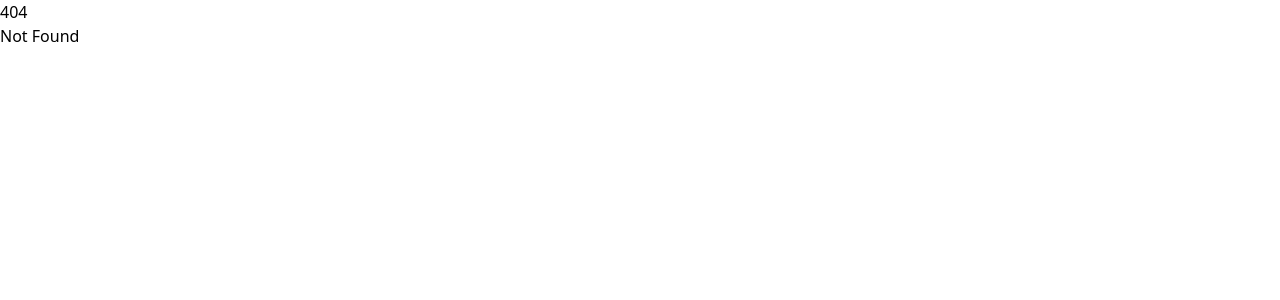
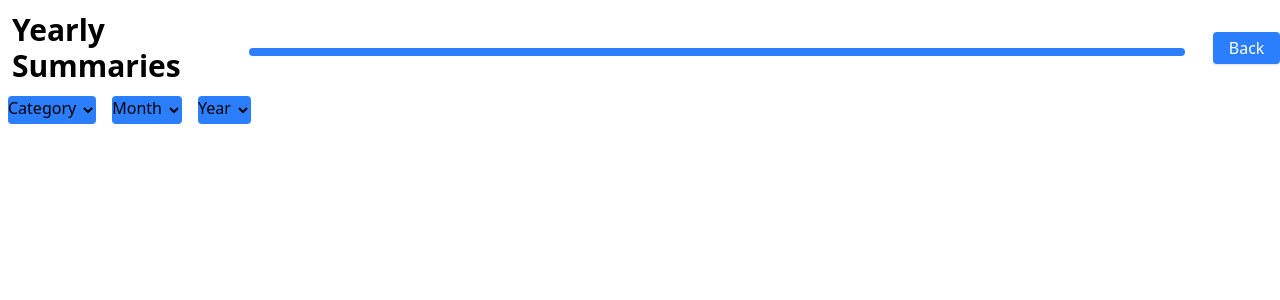
Before and after one commit to RockShwa/WebBudgetizer, a SvelteKit app: page /yearlySummaries in a window 1280 px wide. Before the commit this address had no page. Shown: the top 300 px of the page. Built offline with nearby package versions, Linux system fonts and the light colour scheme.

Commit message:
adding finished wireframes kind of :sk

```diff
--- a/src/routes/+page.svelte
+++ b/src/routes/+page.svelte
@@ -3,6 +3,10 @@
     import Todo from "../components/example/Todo.svelte";
     import {todos} from "../stores/todoStore.ts";
 </script>
+
+<head>
+    <title>Dashboard</title>
+</head>
 
 <main>
     <h1 class="text-2xl font-bold text-center text-gray-800 md:text-3xl my-6">FreeBudgetPro</h1>
--- /dev/null
+++ b/src/routes/manageCategories/+page.svelte
@@ -0,0 +1,35 @@
+<head>
+    <title>Manage Categories</title>
+</head>
+
+<div class="button">
+    <button class="w-20 shadow-sm rounded bg-blue-500 hover:bg-blue-600 text-white py-1">Back</button>
+</div>
+
+<style>
+    .button {
+        display: flex;
+        justify-content: flex-end;
+        margin: 3px;
+    }
+</style>
+
+<script>
+    let todo = '';
+</script>
+
+<form class="my-6">
+    <label class="font-bold text-gray-800 m-3" for="todo">Add Category</label>
+    <div class="flex flex-row text-sm mb-2">
+        <!-- bind todo value inside input (to store the variable there)-->
+        <input type="text" bind:value={todo} name="todo" placeholder="Food"
+        class="appearance-none shadow-sm border border-gray-200 p-2 focus:outline-non focus:border-gray-500
+        rounded-lg"/>
+        <button type="submit" class="w-auto shadow-sm rounded bg-blue-500 hover:bg-blue-600 text-white py-2 px-4 m-2">Add</button>
+    </div>
+
+</form>
+
+<div class="table">
+    <!-- will be generated by JavaScript -->
+</div>
--- /dev/null
+++ b/src/routes/manageGoals/+page.svelte
@@ -0,0 +1,22 @@
+<head>
+    <title>Manage Goals</title>
+</head>
+
+<div class="button">
+    <button class="w-20 shadow-sm rounded bg-blue-500 hover:bg-blue-600 text-white py-1">Back</button>
+</div>
+
+<style>
+    .button {
+        display: flex;
+        justify-content: flex-end;
+        margin: 3px;
+    }
+    .table {
+
+    }
+</style>
+
+<table>
+ <!-- will be generated by JavaScript -->
+</table>
--- /dev/null
+++ b/src/routes/monthlySummaries/+page.svelte
@@ -0,0 +1,28 @@
+<head>
+    <title>Monthly Summaries</title>
+</head>
+
+<div class="flex flex-col">
+    <div class="flex flex-row items-center">
+        <h1 class="text-3xl p-3 font-bold">
+            Monthly Summaries
+        </h1>
+        <div class="w-280 h-2 rounded-2xl bg-blue-500 mt-2"></div>
+        <button class="w-20 shadow-sm rounded bg-blue-500 hover:bg-blue-600 text-white py-1 ml-4">Back</button>
+    </div>
+
+    <div class="flex flex-row items-center">
+
+        <label for="month" class="rounded-l bg-blue-500 h-7 ml-2">Month</label>
+        <select id="month" class="rounded-r bg-blue-500 h-7 mr-2"></select>
+
+        <label for="year" class="rounded-l bg-blue-500 h-7 ml-2">Year</label>
+        <select id="year" class=" rounded-r bg-blue-500 h-7 mr-2"></select>
+    </div>
+
+    <!-- Will implement Chart with TS later -->
+    <canvas id="lineChart" style="width:100%;max-width:700px"></canvas>
+
+    <!-- Will implement Chart with TS later -->
+    <canvas id="piChart" style="width:100%;max-width:700px"></canvas>
+</div>
--- a/src/routes/transactions/+page.svelte
+++ b/src/routes/transactions/+page.svelte
@@ -1,3 +1,7 @@
+<head>
+    <title>Transactions</title>
+</head>
+
 <div class="button-row">
     <button class="button">Manage Categories</button>
     <button class="button">Manage Goals</button>
--- /dev/null
+++ b/src/routes/yearlySummaries/+page.svelte
@@ -0,0 +1,30 @@
+<head>
+    <title>Yearly Summaries</title>
+</head>
+
+<div class="flex flex-col">
+    <div class="flex flex-row items-center">
+        <h1 class="text-3xl p-3 font-bold">
+            Yearly Summaries
+        </h1>
+        <div class="w-280 h-2 rounded-2xl bg-blue-500 mt-2"></div>
+        <button class="w-20 shadow-sm rounded bg-blue-500 hover:bg-blue-600 text-white py-1 ml-7">Back</button>
+    </div>
+
+    <div class="flex flex-row items-center">
+        <label for="category" class="rounded-l bg-blue-500 h-7 ml-2">Category</label>
+        <select id="category" class="rounded-r bg-blue-500 h-7 mr-2"></select>
+
+        <label for="month" class="rounded-l bg-blue-500 h-7 ml-2">Month</label>
+        <select id="month" class="rounded-r bg-blue-500 h-7 mr-2"></select>
+
+        <label for="year" class="rounded-l bg-blue-500 h-7 ml-2">Year</label>
+        <select id="year" class=" rounded-r bg-blue-500 h-7 mr-2"></select>
+    </div>
+
+    <!-- Will implement Chart with TS later -->
+    <canvas id="lineChart" style="width:100%;max-width:700px"></canvas>
+
+    <!-- Will implement Chart with TS later -->
+    <canvas id="piChart" style="width:100%;max-width:700px"></canvas>
+</div>
```
